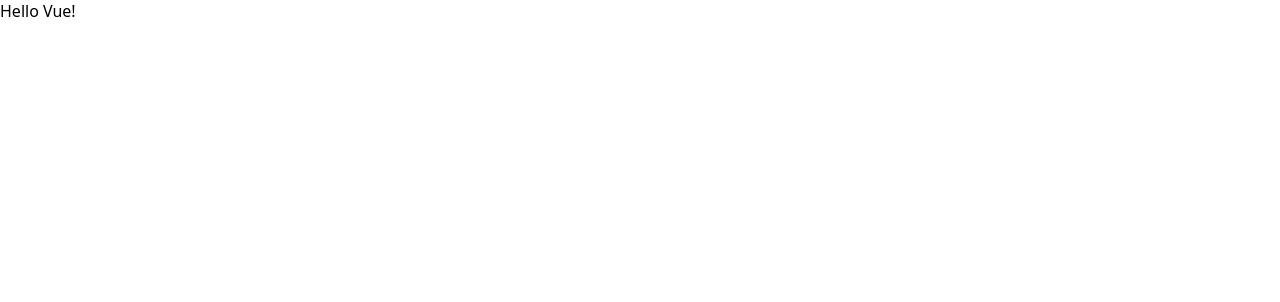
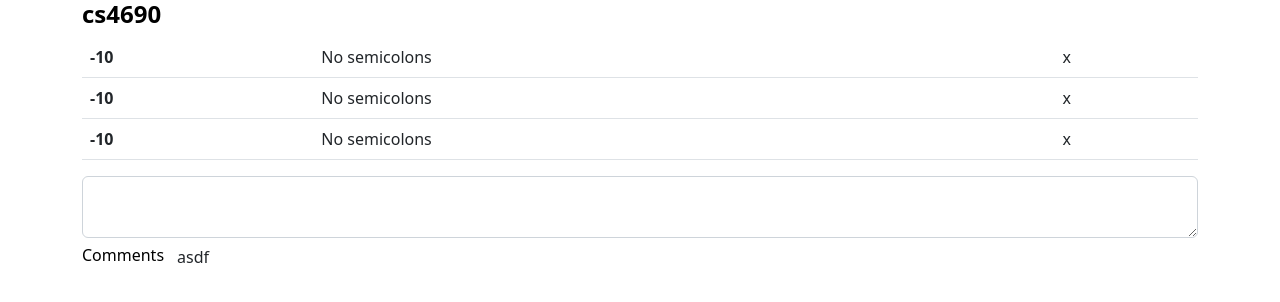
Before and after one commit to rcluff00/VueDemo, a plain HTML site: page index.html in a window 1280 px wide. Drawn offline with nearby package versions, Linux system fonts and the light colour scheme.

Commit message:
1 file modified

```diff
--- a/index.html
+++ b/index.html
@@ -3,20 +3,50 @@
   <head>
     <title>Home</title>
     <meta charset="UTF-8" />
-    <meta name="viewport" content="width=device-width" />
-    <!--
-      Need a visual blank slate?
-      Remove all code in `styles.css`!
-    -->
+    <meta name="viewport" content="width=device-width, initial-scale=1" />
+
+    <link
+      href="https://cdn.jsdelivr.net/npm/bootstrap@5.2.2/dist/css/bootstrap.min.css"
+      rel="stylesheet"
+      integrity="sha384-Zenh87qX5JnK2Jl0vWa8Ck2rdkQ2Bzep5IDxbcnCeuOxjzrPF/et3URy9Bv1WTRi"
+      crossorigin="anonymous"
+    />
     <link rel="stylesheet" href="styles.css" />
     <script type="module" src="script.js"></script>
   </head>
+
   <body>
     <div id="app">
-      {{ message }}
-
+      <div class="container">
+        <div class="row">
+          <div class="col-12">
+            <h1>{{ course }}</h1>
+            <table class="table">
+              <tbody>
+                <tr v-for="rule in rules">
+                  <th scope="row">{{ rule.pts }}</th>
+                  <td>{{ rule.rule }}</td>
+                  <td>x</td>
+                </tr>
+              </tbody>
+            </table>
+            <textarea
+              class="form-control"
+              placeholder=""
+              id="floatingTextarea"
+            ></textarea>
+            <label for="floatingTextarea">Comments</label>
+            <button class="btn">asdf</button>
+          </div>
+        </div>
+      </div>
     </div>
     <script src="https://unpkg.com/vue@3/dist/vue.global.js"></script>
+    <script
+      src="https://cdn.jsdelivr.net/npm/bootstrap@5.2.2/dist/js/bootstrap.bundle.min.js"
+      integrity="sha384-OERcA2EqjJCMA+/3y+gxIOqMEjwtxJY7qPCqsdltbNJuaOe923+mo//f6V8Qbsw3"
+      crossorigin="anonymous"
+    ></script>
 
     <script>
       const { createApp } = Vue;
@@ -25,6 +55,12 @@
         data() {
           return {
             message: 'Hello Vue!',
+            course: 'cs4690',
+            rules: [
+              { pts: -10, rule: 'No semicolons' },
+              { pts: -10, rule: 'No semicolons' },
+              { pts: -10, rule: 'No semicolons' },
+            ],
           };
         },
       }).mount('#app');
```
